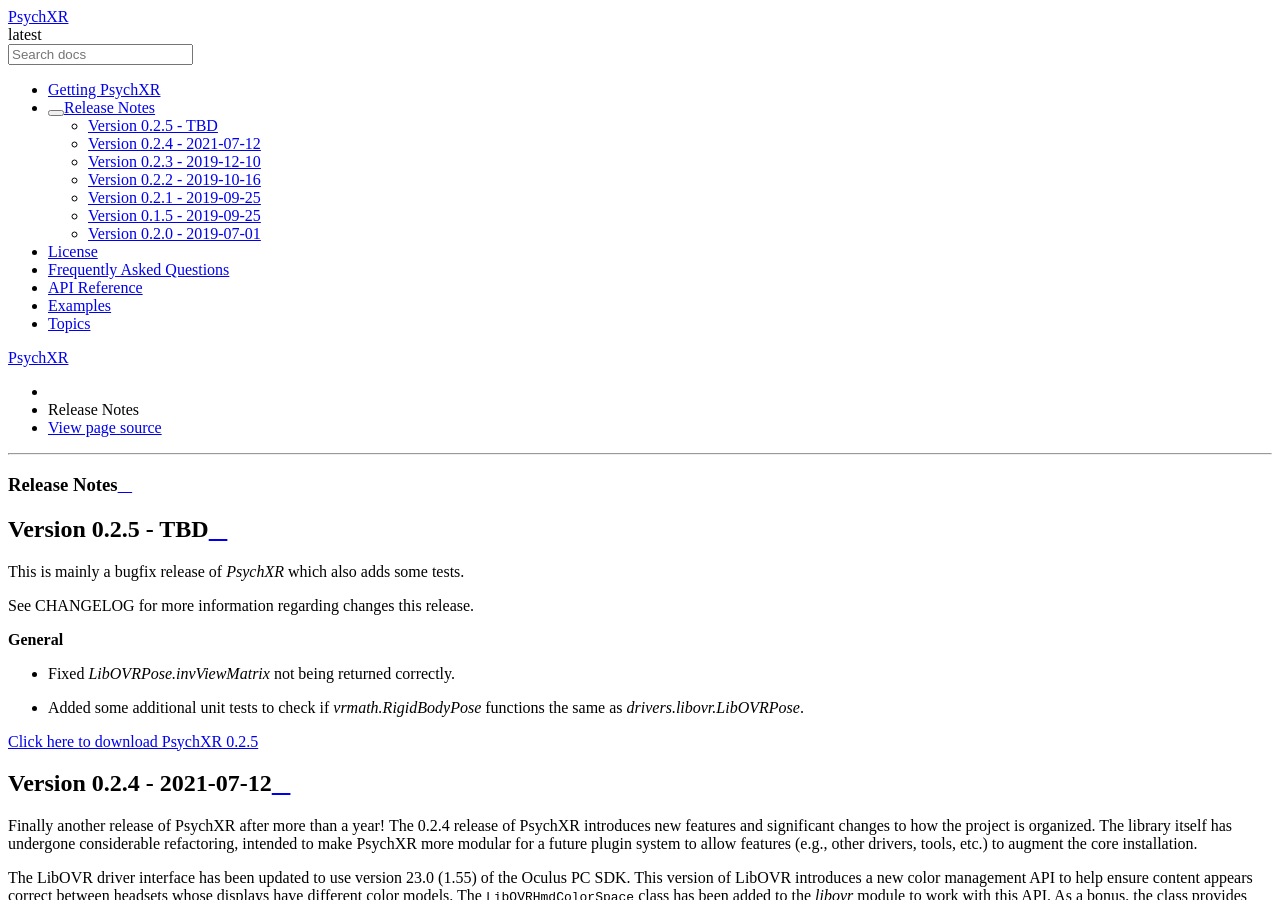
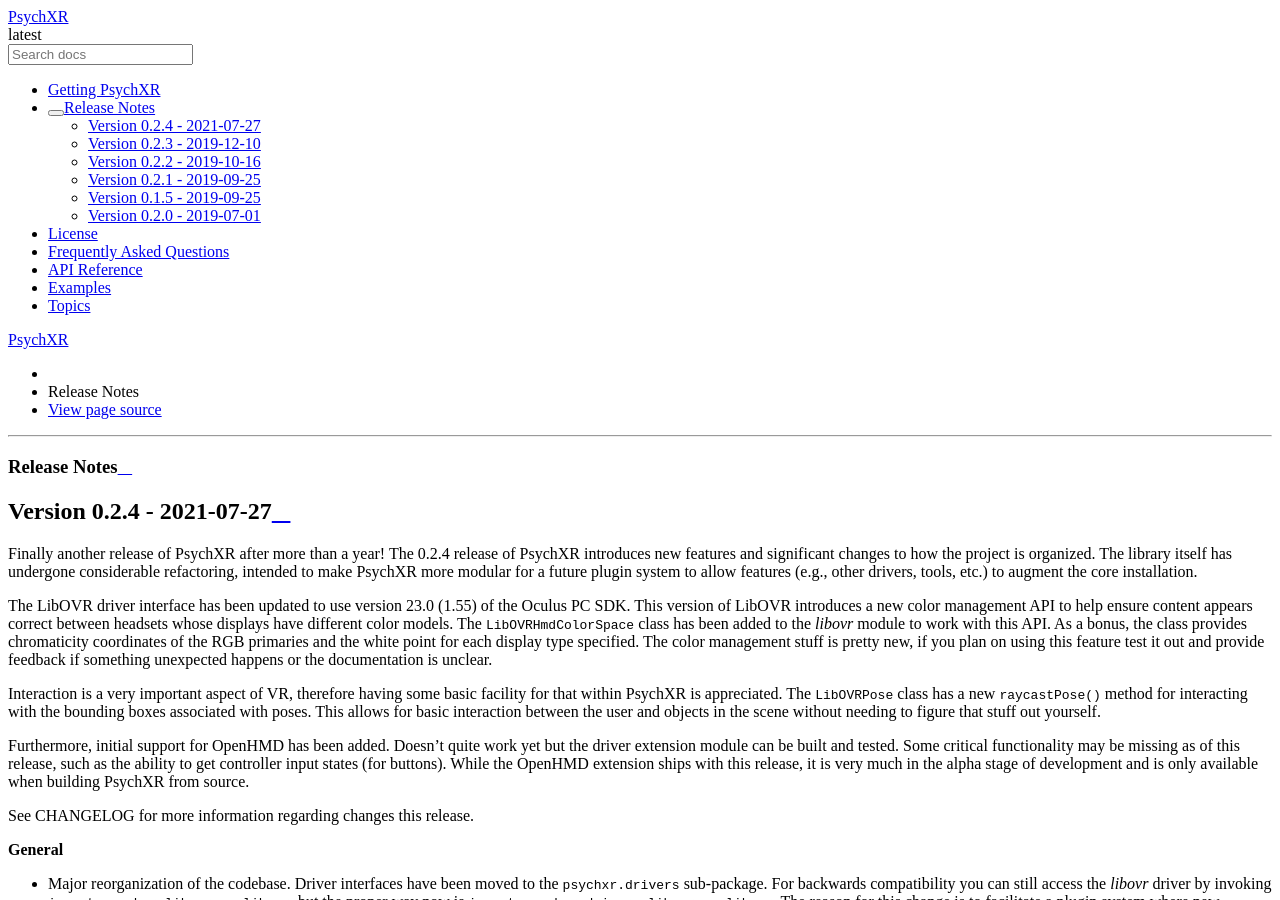
Before and after one commit to mdcutone/psychxr, a Sphinx documentation site: the page built from docs/release_notes.rst, in a window 1280 px wide and 900 px high. Built offline with Sphinx 7.4.7 and the Read the Docs theme 2.0.0, drawn with Linux system fonts in a browser that asks for light colours.

Commit message:
DOCS: Updated docs.

```diff
--- a/CHANGELOG.txt
+++ b/CHANGELOG.txt
@@ -42,7 +42,8 @@
     Another change is the inclusion of a new `vrmath` library. This is intended
     to provide FOSS versions of classes included with `LibOVR` for 3D math. This
     will hopefully result in some degree of interoperability between drivers, by
-    providing a common set of tools of working with VR environments.
+    providing a common set of tools of working with VR environments. This
+    library is currently in development and might contain bugs.
 
     Finally, refactoring work has been done to allow PsychXR to accommodate
     multiple driver extension modules. This means that driver interface have
@@ -80,7 +81,8 @@
       raypicking on bounding boxes belonging to other poses. The method returns
       the position in world space the intersection occurs. Bounding boxes are
       oriented by the poses they belong to.
-    - Added some automated tests for `vrmath`.
+    - Added some automated tests for `vrmath`. The `LibOVRPose` class is used
+      as a reference.
 
 Bug Fixes:
 
--- a/docs/release_notes.rst
+++ b/docs/release_notes.rst
@@ -2,22 +2,7 @@
 Release Notes
 =============
 
-Version 0.2.5 - TBD
-~~~~~~~~~~~~~~~~~~~
-
-This is mainly a bugfix release of *PsychXR* which also adds some tests.
-
-See CHANGELOG for more information regarding changes this release.
-
-**General**
-
-* Fixed `LibOVRPose.invViewMatrix` not being returned correctly.
-* Added some additional unit tests to check if `vrmath.RigidBodyPose` functions
-  the same as `drivers.libovr.LibOVRPose`.
-
-`Click here to download PsychXR 0.2.5 <https://github.com/mdcutone/psychxr/releases>`_
-
-Version 0.2.4 - 2021-07-12
+Version 0.2.4 - 2021-07-27
 ~~~~~~~~~~~~~~~~~~~~~~~~~~
 
 Finally another release of PsychXR after more than a year! The 0.2.4 release of
```
